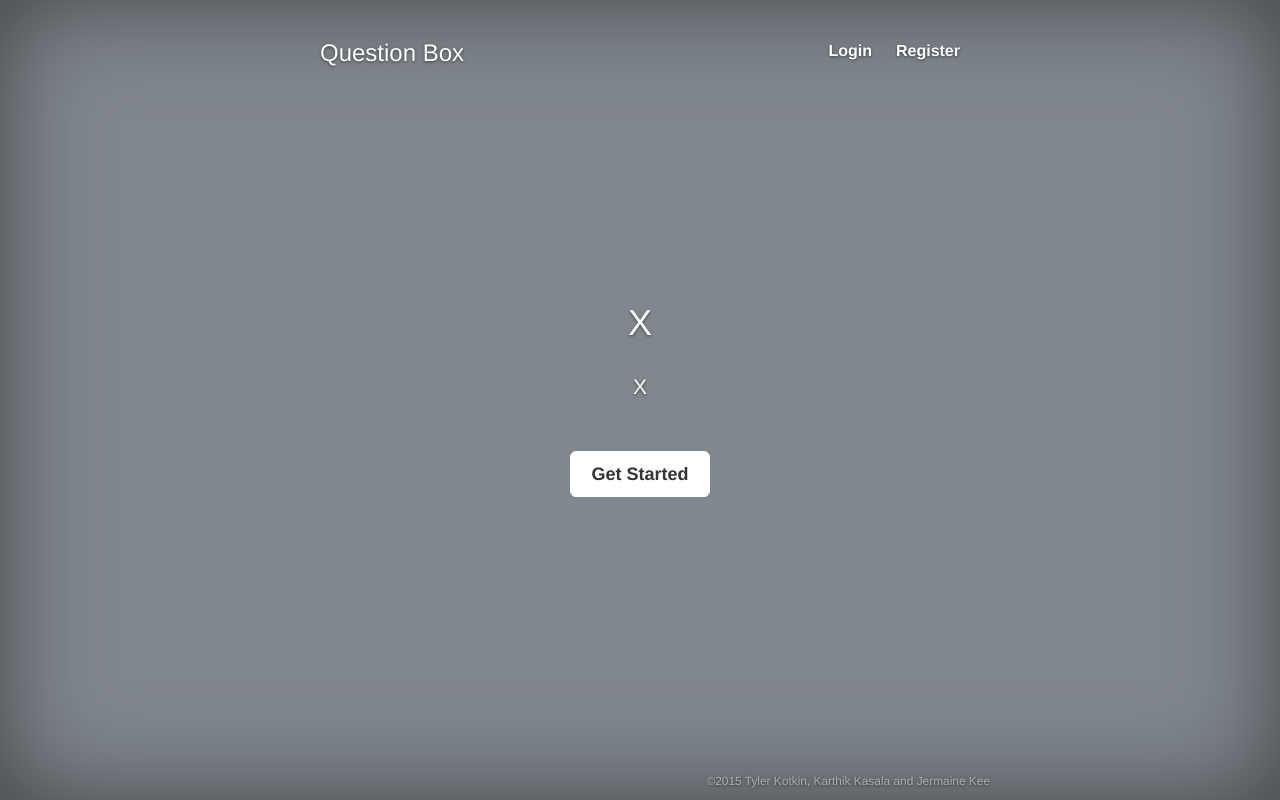
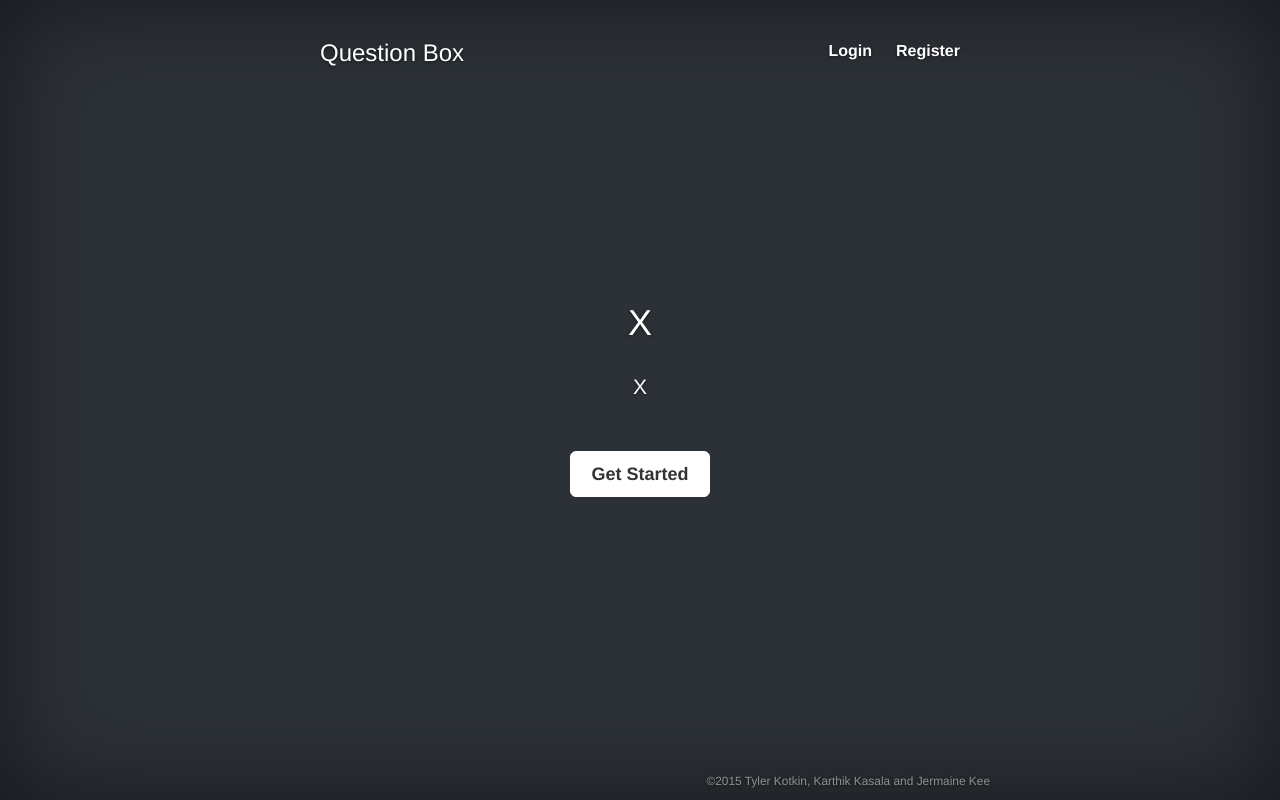
Before and after one commit to TylerKotkin/Question-Box, a Django app: page / in a window 1280 px wide. Run offline with Django 3.2, Linux system fonts and the light colour scheme; some libraries are stand-ins or nearby versions.

Commit message:
style tweaks and clean up

```diff
--- a/question_box/inquest/templates/inquest/answer_list.html
+++ b/question_box/inquest/templates/inquest/answer_list.html
@@ -10,7 +10,7 @@
   {{ question.text }}
 </p>
 <p>
-  {{ question.user}} - <small>{{ question.timestamp}} ({{ question.timestamp | timesince }} ago)</small>
+  Asked by <a href="{% url 'user_detail' question.user.pk %}">{{ question.user}}</a> <br> <small>{{ question.timestamp}} ({{ question.timestamp | timesince }} ago)</small>
 </p>
 
 {% if user.is_authenticated %}
--- a/question_box/inquest/templates/inquest/ask_question.html
+++ b/question_box/inquest/templates/inquest/ask_question.html
@@ -2,6 +2,8 @@
 {% load bootstrap3 %}
 {% block content %}
 
+<h2>Ask A Question</h2>
+<br>
 <form method="POST" action="{% url 'ask_question' %}">
   {% csrf_token %}
   <div class="row">
--- a/question_box/inquest/templates/inquest/question_list.html
+++ b/question_box/inquest/templates/inquest/question_list.html
@@ -16,7 +16,7 @@
   <tr>
     <td><a href="{% url 'answer_list' question.pk %}">{{ question.title|truncatechars:50}}</a></td>
     <td><a href="{% url 'user_detail' question.user.pk %}">{{ question.user}}</a></td>
-    <td>{{question.text|truncatechars:75}} -<small>({{ question.timestamp | timesince }} ago)</small></td>
+    <td>{{question.text|truncatechars:75}} - <small>({{ question.timestamp | timesince }} ago)</small></td>
   </tr>
   {% endfor %}
 </table>
--- a/question_box/inquest/templates/inquest/user_detail.html
+++ b/question_box/inquest/templates/inquest/user_detail.html
@@ -14,7 +14,7 @@
 </dl>
 
 
-
+<br>
 <h4>{{ view.user.username }}'s Questions</h4>
 
 <br>
--- a/question_box/static/style2.css
+++ b/question_box/static/style2.css
@@ -27,7 +27,7 @@ a:hover {
 html,
 body {
   height: 100%;
-  background-color: #80878D;
+  background-color: #2C3137;
 }
 body {
   color: #fff;
```
